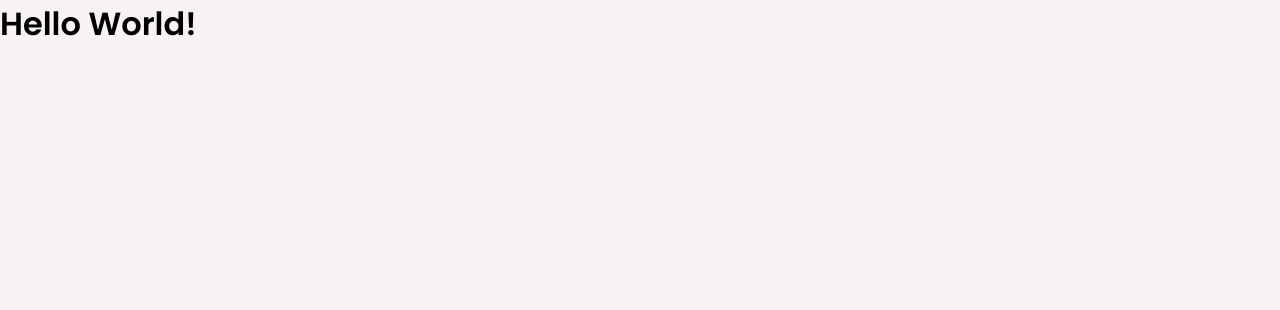
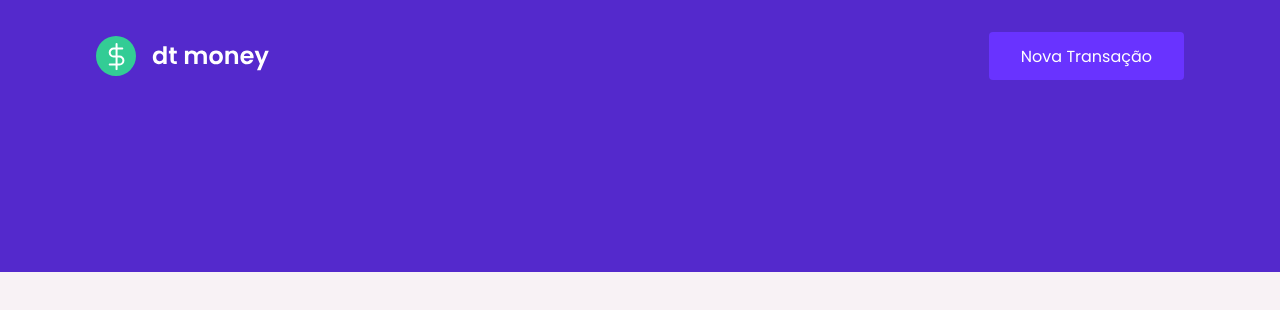
Before and after one commit to FeelipePM/dtmoney, a React (Create React App) app: page / in a window 1280 px wide. Shown: the top 310 px of the page. Built offline with nearby package versions, Linux system fonts and the light colour scheme.

Commit message:
Component: Header

```diff
--- a/src/App.tsx
+++ b/src/App.tsx
@@ -1,10 +1,12 @@
+import { Header } from './components/Header';
+
 import { GlobalStyle } from "./styles/global";
 
 export function App() {
   return (
-    <div className="App">
-      <h1>Hello World!</h1>
+    <>
+      <Header />
       <GlobalStyle />
-    </div>
+    </>
   );
 }
--- /dev/null
+++ b/src/components/Header/index.tsx
@@ -0,0 +1,16 @@
+import logoImg from '../../assets/logo.svg'
+
+import { Container, Content } from './styles'
+
+export const Header = () => {
+  return (
+    <Container>
+      <Content>
+      <img src={logoImg} alt="dt money" />
+      <button type="button">
+        Nova Transação
+      </button>
+      </Content>
+    </Container>
+  );
+}
--- /dev/null
+++ b/src/components/Header/styles.ts
@@ -0,0 +1,31 @@
+import styled from 'styled-components';
+
+export const Container = styled.header`
+  background: var(--blue);
+`;
+
+export const Content = styled.div`
+  max-width: 1120px;
+  margin: 0 auto;
+
+  padding: 2rem 1rem 12rem;
+  display: flex;
+  align-items: center;
+  justify-content: space-between;
+
+  button {
+    font-size: 1rem;
+    color: #FFFFFF;
+    background: var(--blue-light);
+    border: 0;
+    padding: 0 2rem;
+    border-radius:0.25rem;
+    height: 3rem;
+
+    transition: filter 0.2s;
+
+    &:hover {
+      filter: brightness(0.9);
+    }
+  }
+`;
--- a/src/styles/global.ts
+++ b/src/styles/global.ts
@@ -3,7 +3,7 @@
 export const GlobalStyle = createGlobalStyle`
   :root {
     --background: #f8f2f5;
-    --red: #e52e4d:
+    --red: #e52e4d;
     --blue: #5429cc;
 
     --blue-light: #6933ff;
```
